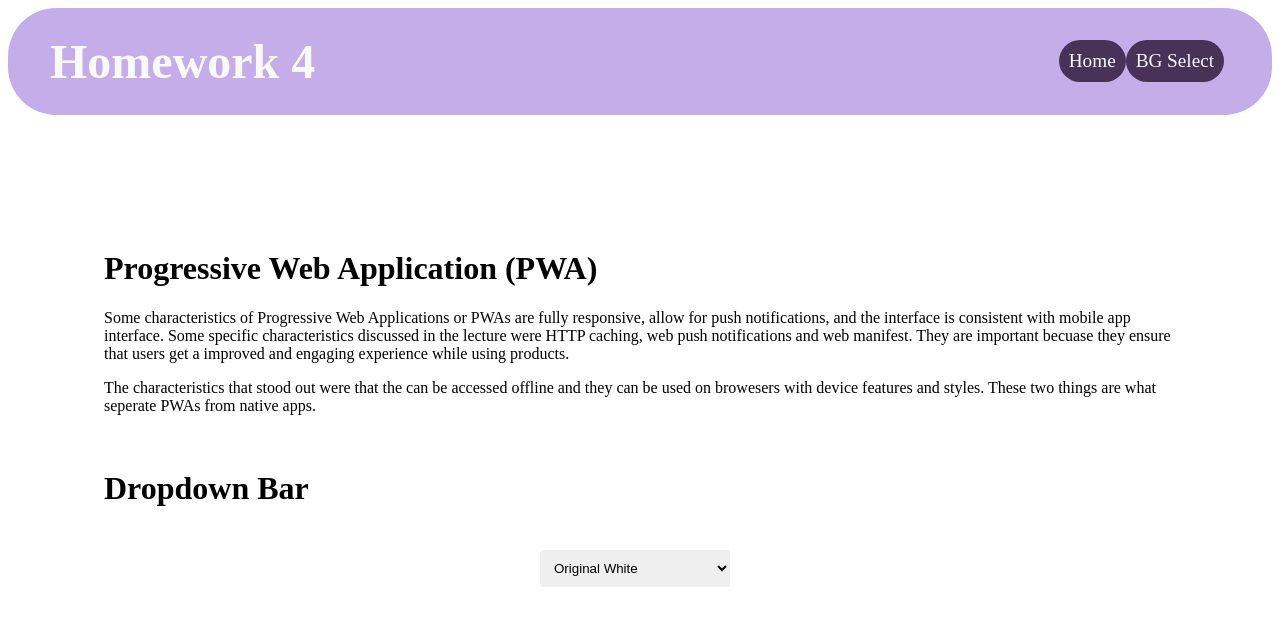
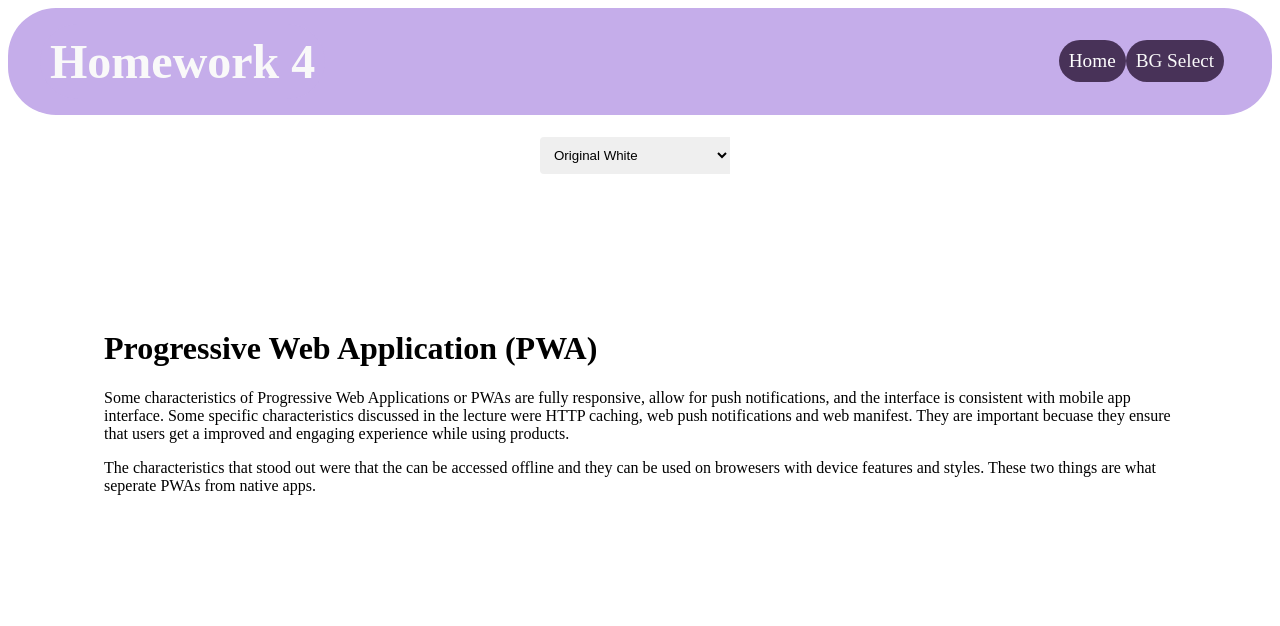
Before and after one commit to DaisyDzeV/DaisyDzeV.github.io, a website: page index.html in a window 1280 px wide. Drawn offline with Linux system fonts and the light colour scheme.

Commit message:
Update index.html

```diff
--- a/index.html
+++ b/index.html
@@ -28,15 +28,6 @@
 	</ul>
   </div>
 </div>
-<div class="maincontent">
-<div class= "pwa">
-<br><h1> Progressive Web Application (PWA)</h1>
-	<!--https://www.freecodecamp.org/news/build-a-pwa-from-scratch-with-html-css-and-javascript/  this might help with guidance to create PWA-->
-	<p>Some characteristics of Progressive Web Applications or PWAs are fully responsive, allow for push notifications, and the interface is consistent with mobile app interface. Some specific characteristics discussed in the lecture were HTTP caching, web push notifications and web manifest. They are important becuase they ensure that users get a improved and engaging experience while using products. </p>
-	<p>The characteristics that stood out were that the can be accessed offline and they can be used on browesers with device features and styles. These two things are what seperate PWAs from native apps. </p>
-</div>
-<br>
-	<h1>Dropdown Bar</h1>
 <section>
 	<div class="bg"></div>
 	<select class="selectColor" onChange="changeColor (this)">
@@ -45,6 +36,13 @@
 		<option value="" href="hw4_IMGs/lightgold.jpg">Light Gold</option>
 	</select>
 </section>
+<div class="maincontent">
+<div class= "pwa">
+<br><h1> Progressive Web Application (PWA)</h1>
+	<!--https://www.freecodecamp.org/news/build-a-pwa-from-scratch-with-html-css-and-javascript/  this might help with guidance to create PWA-->
+	<p>Some characteristics of Progressive Web Applications or PWAs are fully responsive, allow for push notifications, and the interface is consistent with mobile app interface. Some specific characteristics discussed in the lecture were HTTP caching, web push notifications and web manifest. They are important becuase they ensure that users get a improved and engaging experience while using products. </p>
+	<p>The characteristics that stood out were that the can be accessed offline and they can be used on browesers with device features and styles. These two things are what seperate PWAs from native apps. </p>
+</div>
 </div>
 <br>
 </div>
```
